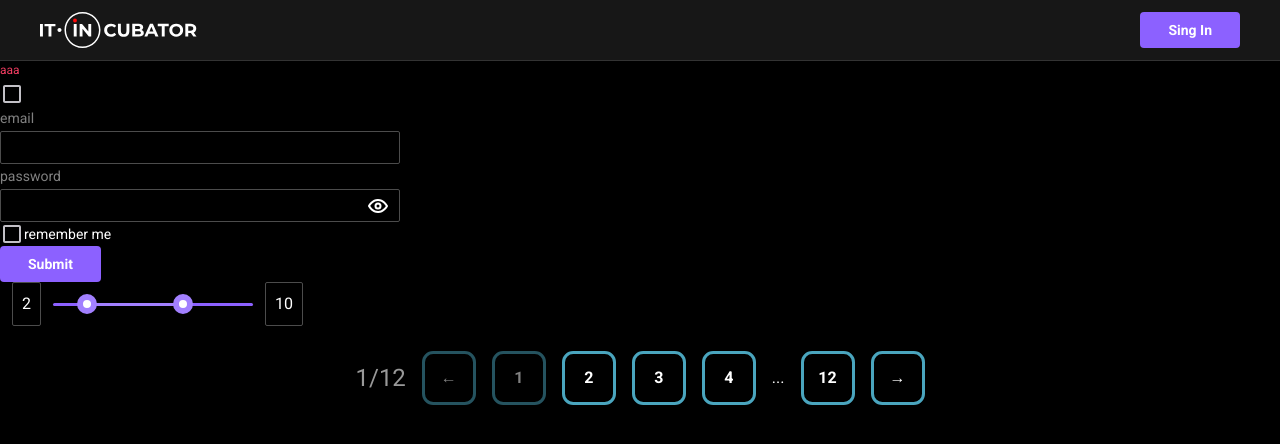
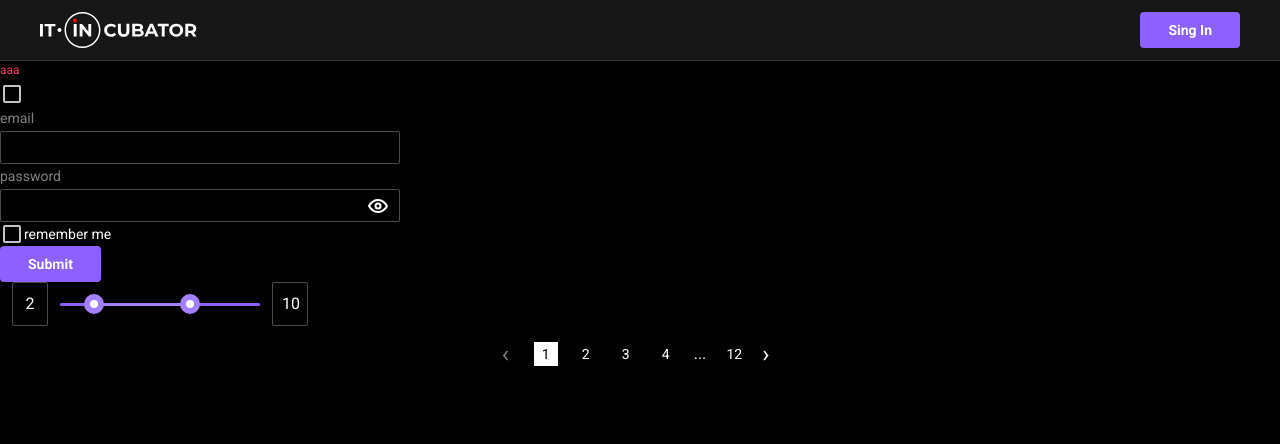
Before and after one commit to tania2501/student-cards, a React (Vite) app: page / in a window 1280 px wide. Shown: the top 444 px of the page. Built offline with nearby package versions, Linux system fonts and the light colour scheme; a web font is replaced by a local one.

Commit message:
style of pagination

```diff
--- a/src/components/pagination/pagination.module.scss
+++ b/src/components/pagination/pagination.module.scss
@@ -1,44 +1,61 @@
 *::after,
 *::before {
+  box-sizing: border-box;
   margin: 0;
   padding: 0;
-  box-sizing: border-box;
 }
 
 .pagination {
   display: flex;
+  gap: 1rem;
   align-items: center;
   justify-content: center;
-  gap: 1rem;
+
   margin: 1rem 0;
 }
 
 .pagination .text {
+  font-size: 1.5rem;
   opacity: 0.6;
-  font-size: 1.5rem;
 }
 
 .page {
-  color: white;
-  height: 3rem;
-  width: 3rem;
+  cursor: pointer;
+
   display: flex;
   align-items: center;
   justify-content: center;
-  font-weight: bold;
-  border: solid 0.2rem #4aa5be;
+
+  width: 1.5rem;
+  height: 1.5rem;
+
+  color: white;
+
   background-color: transparent;
-  border-radius: 0.7rem;
-  cursor: pointer;
+
+  &.active {
+    color: var(--color-dark-900);
+    background-color: var(--color-light-100);
+  }
+
+  &.active:hover {
+    color: var(--color-dark-900);
+    background-color: var(--color-light-100);
+  }
+
+  &:hover {
+    background-color: var(--color-dark-500);
+  }
 }
 
-.page.active,
-.page:hover {
-  background-color: #4aa5be;
+.disabled {
+  cursor: not-allowed;
+  opacity: 0.5;
+  background-color: transparent !important;
 }
 
-.page.disabled {
-  background-color: transparent !important;
-  cursor: not-allowed;
-  opacity: 0.5;
+.arrow {
+  cursor: pointer;
+  width: 16px;
+  font-size: 24px;
 }
--- a/src/components/pagination/pagination.tsx
+++ b/src/components/pagination/pagination.tsx
@@ -1,54 +1,48 @@
-import { useState } from 'react'
-
 import clsx from 'clsx'
 
 import { UsePaginationProps, useCardsPagination } from '../../hooks/usePagination'
+import { Typography } from '../ui/typography'
 
 import s from './pagination.module.scss'
 
 export const Pagination = (props: UsePaginationProps) => {
-  const [people, setPeople] = useState([])
-
   const { nextPage, prevPage, page, gaps, setPage, totalPages } = useCardsPagination({
     contentPerPage: props.contentPerPage,
     count: props.count,
   })
 
-  const classnames = {
-    button: clsx(s.page, page === 1 && s.disabled),
+  const classNames = {
+    arrowLeft: clsx(s.arrow, page === 1 && s.disabled),
+    arrowRight: clsx(s.arrow, page === totalPages && s.disabled),
+    total: clsx(s.page, page === totalPages && s.active),
+    first: clsx(s.page, page === 1 && s.active),
   }
 
   return (
     <>
       <div className={s.pagination}>
-        <p className={s.text}>
-          {page}/{totalPages}
-        </p>
-        <button onClick={prevPage} className={classnames.button}>
-          &larr;
+        <button onClick={prevPage} className={classNames.arrowLeft}>
+          &lsaquo;
         </button>
-        <button onClick={() => setPage(1)} className={classnames.button}>
-          1
+        <button onClick={() => setPage(1)} className={classNames.first}>
+          <Typography variant="body2">1</Typography>
         </button>
         {gaps.before ? '...' : null}
         {gaps.paginationGroup.map(el => (
           <button
             onClick={() => setPage(el)}
             key={el}
-            className={`${s.page} ${page === el ? s.active : ''}`}
+            className={`${s.page} ${page === el && s.active}`}
           >
-            {el}
+            <Typography variant="body2">{el}</Typography>
           </button>
         ))}
         {gaps.after ? '...' : null}
-        <button
-          onClick={() => setPage(totalPages)}
-          className={`${s.page} ${page === totalPages && s.disabled}`}
-        >
-          {totalPages}
+        <button onClick={() => setPage(totalPages)} className={classNames.total}>
+          <Typography variant="body2">{totalPages}</Typography>
         </button>
-        <button onClick={nextPage} className={`${s.page} ${page === totalPages && s.disabled}`}>
-          &rarr;
+        <button onClick={nextPage} className={classNames.arrowRight}>
+          &rsaquo;
         </button>
       </div>
     </>
--- a/src/components/slider/slider.module.scss
+++ b/src/components/slider/slider.module.scss
@@ -52,10 +52,13 @@
 }
 
 .value {
+  width: 36px;
   margin-right: 12px;
   margin-left: 12px;
   padding: 9px;
 
+  text-align: center;
+
   border: 1px solid var(--color-dark-300);
   border-radius: 2px;
 }
```
